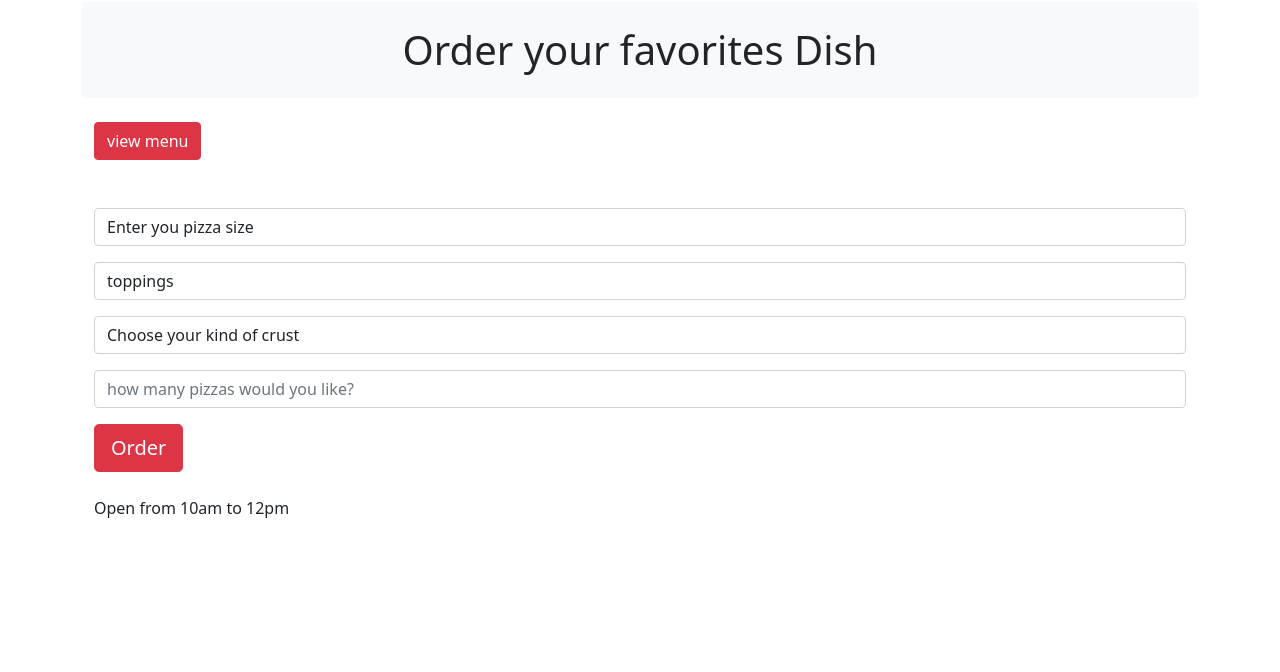
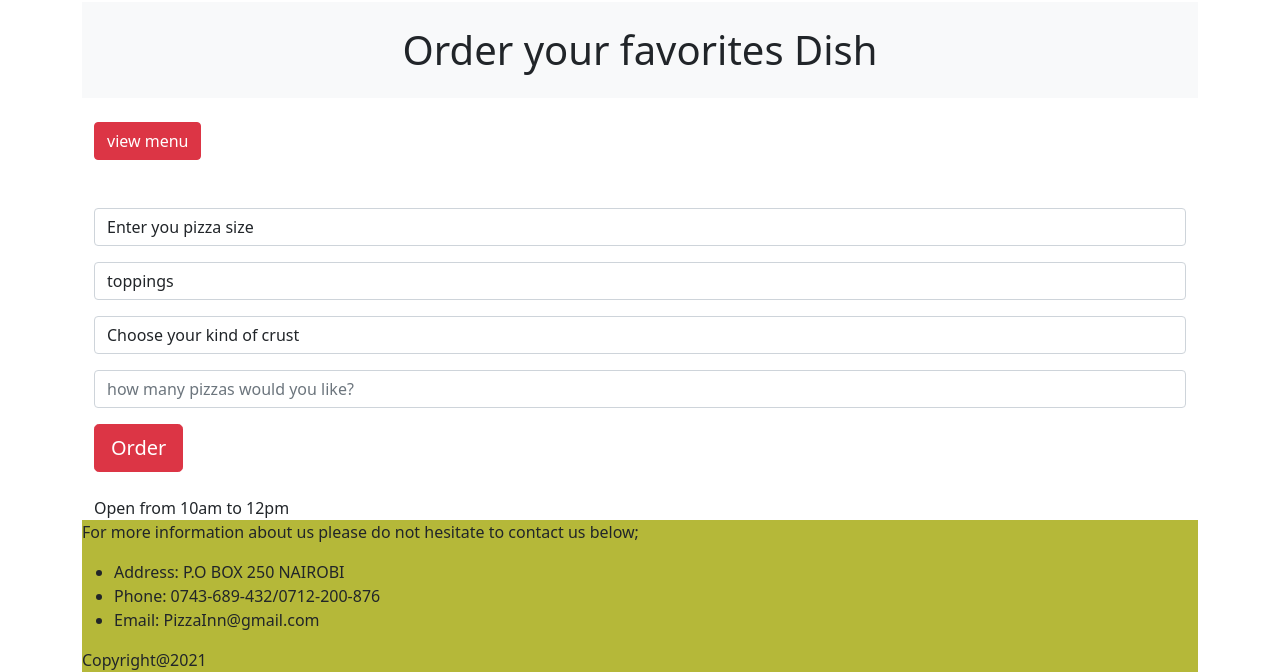
Before and after one commit to Jamesmwangi245/week-4, a plain HTML site: page Pizzainn/index.html in a window 1280 px wide. Shown: the part 1019-1691 px from the top of the page. Before the commit the page ends 1539 px from the top, so only its background shows below. Drawn offline with nearby package versions, Linux system fonts and the light colour scheme.

Commit message:
New change to footer

```diff
--- a/Pizzainn/index.html
+++ b/Pizzainn/index.html
@@ -92,7 +92,20 @@
 
 
         </div>
+        <footer>
+            <div class="contact">
+                <p>For more information about us please do not hesitate to contact us below;</p>
+                <ul>
+                    <li>Address: P.O BOX 250 NAIROBI</li>
+                    <li>Phone: 0743-689-432/0712-200-876</li>
+                    <li>Email: PizzaInn@gmail.com</li>
+                </ul>
+                <div class="span">
+                <span>Copyright@2021</span>
+                </div>
 
+            </div>
+        </footer>
 
     </main>
 
--- a/Pizzainn/style.css
+++ b/Pizzainn/style.css
@@ -12,3 +12,6 @@
 .imageshow{
     display: none;
 }
+footer{
+    background-color: rgb(181, 184, 57);
+}
```
